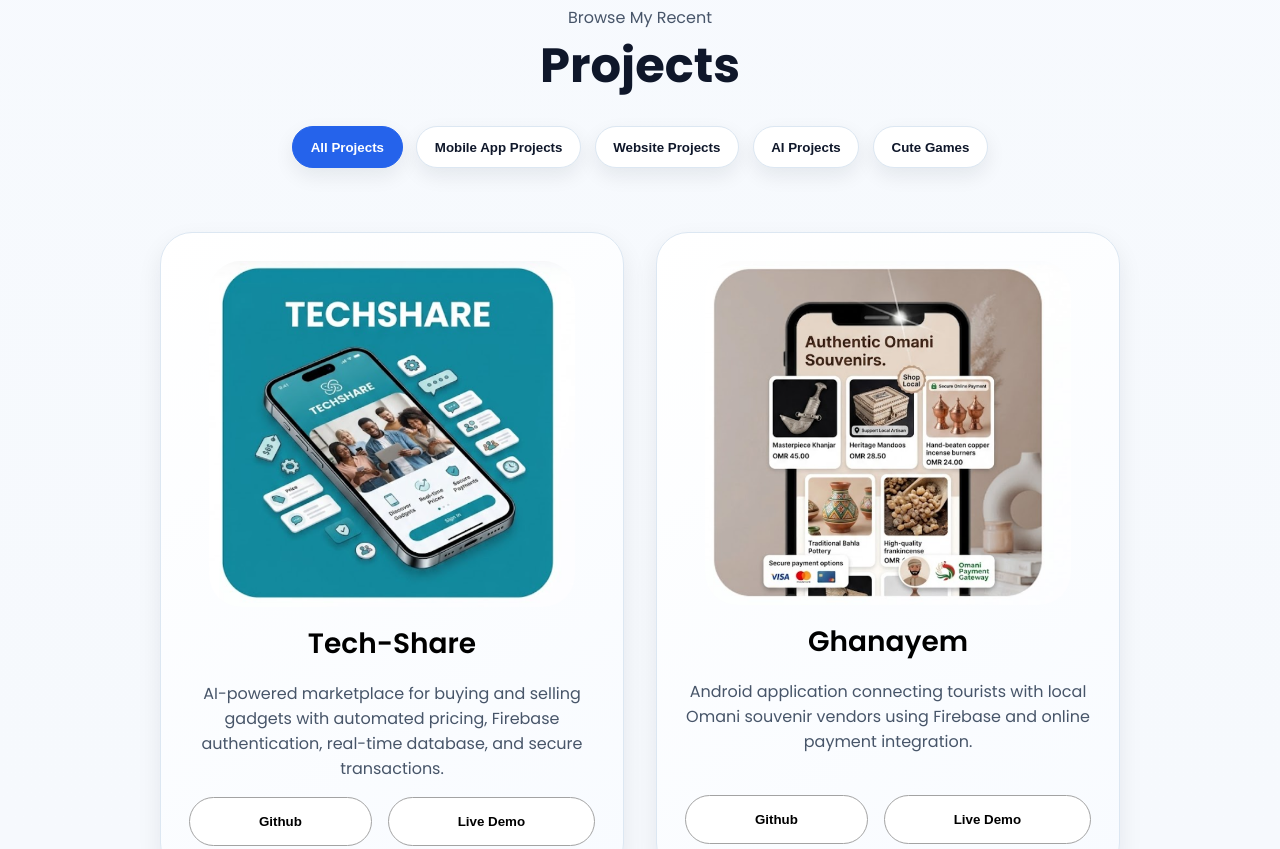
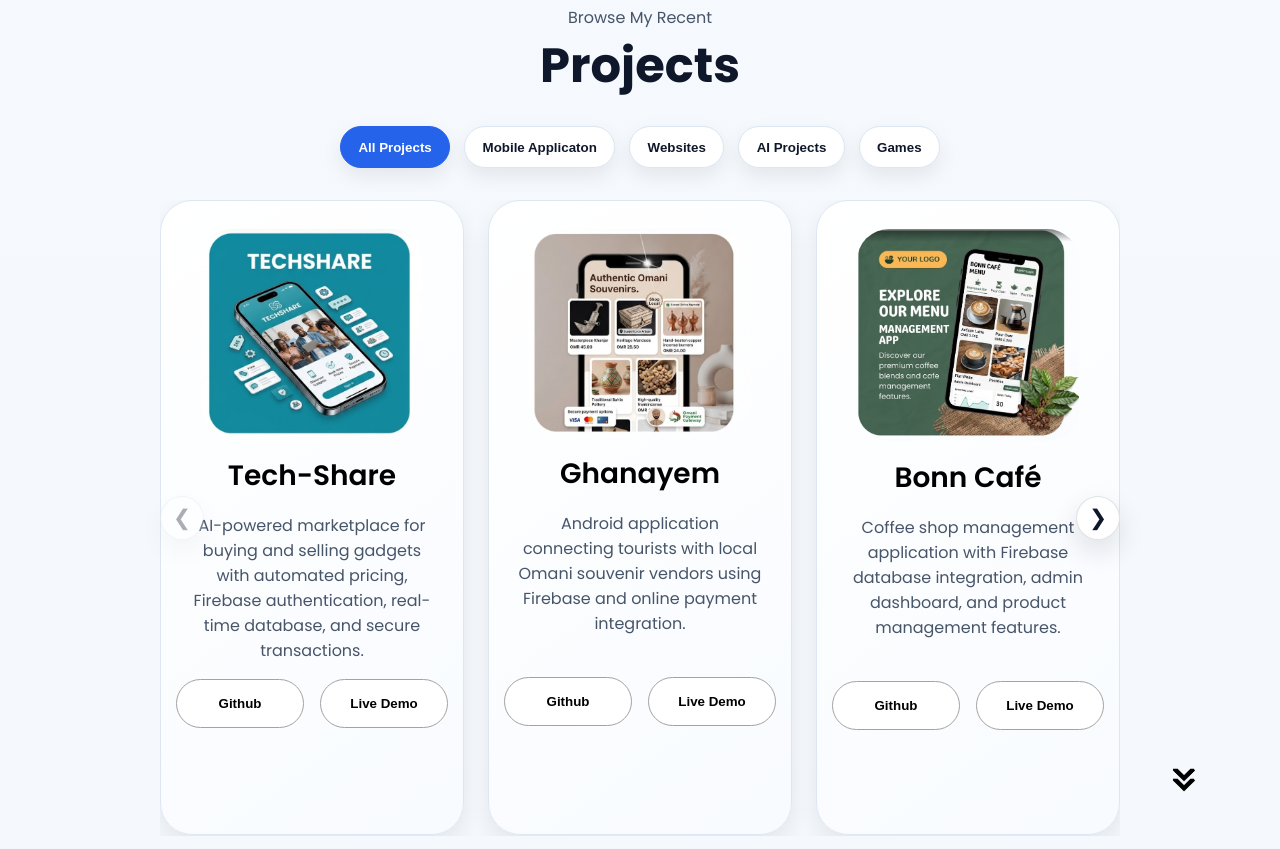
Before and after one commit to Mesumm8/Web_Portfolio, a plain HTML site: page index.html in a window 1280 px wide. Shown: the part 2440-3289 px from the top of the page. Drawn offline with Linux system fonts and the light colour scheme.

Commit message:
project part changes
added a slider view, added some recently done projects.

```diff
--- a/index.html
+++ b/index.html
@@ -233,17 +233,19 @@
         <h1 class="title">Projects</h1>
         <div class="project-filter-bar" role="tablist" aria-label="Project categories">
             <button class="filter-btn active" data-filter="all">All Projects</button>
-            <button class="filter-btn" data-filter="mobile">Mobile App Projects</button>
-            <button class="filter-btn" data-filter="website">Website Projects</button>
+            <button class="filter-btn" data-filter="mobile">Mobile Applicaton</button>
+            <button class="filter-btn" data-filter="website">Websites</button>
             <button class="filter-btn" data-filter="ai">AI Projects</button>
-            <button class="filter-btn" data-filter="games">Cute Games</button>
+            <button class="filter-btn" data-filter="games">Games</button>
         </div>
-        <div class="experience-details-container">
-            <div class="about-containers">
-                <div class="details-container color-container project-card" data-category="website">
-                <div class="article-container">
-                    <img src="./assets/techshare.png" alt="Project 1" class="project-img"/>
-                </div>
+        <div class="project-carousel-wrapper">
+            <button type="button" class="carousel-arrow carousel-prev" id="carousel-prev">&#10094;</button>
+            <div class="project-carousel">
+                <div class="project-carousel-track">
+                    <div class="details-container color-container project-card" data-category="mobile">
+                    <div class="article-container">
+                        <img src="./assets/techshare.png" alt="Project 1" class="project-img"/>
+                    </div>
                 <h2 class="experience-sub-title project-title">Tech-Share</h2>
                 <p class="section__text__p1">AI-powered marketplace for buying and selling gadgets with automated pricing,
                     Firebase authentication, real-time database, and secure transactions.</p>
@@ -277,7 +279,7 @@
                     </button>
                 </div>
                 </div>
-                <div class="details-container color-container project-card" data-category="website">
+                <div class="details-container color-container project-card" data-category="mobile">
                 <div class="article-container">
                     <img src="./assets/bonn.png" alt="Project 3" class="project-img"/>
                 </div>
@@ -354,8 +356,26 @@
                 <div class="article-container">
                     <img src="./assets/project-1.png" alt="Cute game project" class="project-img"/>
                 </div>
+                <h2 class="experience-sub-title project-title">Retro Snake Game</h2>
+                <p class="section__text__p1">A classic, Nokia-inspired 2D Snake game built with HTML5, CSS3, and vanilla JavaScript featuring keyboard controls, progressive speed scaling, score tracking, and dynamic food generation.</p>
+                <div class="btn-container">
+                    <button class="btn btn-color-2 project-btn"
+                    onclick="location.href='https://github.com/Mesumm8/SnakeGame'">
+                        Github
+                    </button>
+                    <button class="btn btn-color-2 project-btn"
+                    onclick="location.href='https://github.com/'">
+                        Live Demo
+                    </button>
+                </div>
+                </div>
+                <div class="details-container color-container project-card" data-category="games">
+                <div class="article-container">
+                    <img src="./assets/project-1.png" alt="Cute game project" class="project-img"/>
+                </div>
                 <h2 class="experience-sub-title project-title">Flappy Bird</h2>
                 <p class="section__text__p1">A cozy arcade-style game concept with cheerful visuals, playful mechanics, and a soft, inviting experience for casual players.</p>
+                <br>
                 <div class="btn-container">
                     <button class="btn btn-color-2 project-btn"
                     onclick="location.href='https://github.com/'">
@@ -367,7 +387,25 @@
                     </button>
                 </div>
                 </div>
+                <div class="details-container color-container project-card" data-category="games">
+                <div class="article-container">
+                    <img src="./assets/project-1.png" alt="Cute game project" class="project-img"/>
+                </div>
+                <h2 class="experience-sub-title project-title">PacMan Game</h2>
+                <p class="section__text__p1">A responsive 2D Pac-Man web game built with HTML5 Canvas and JavaScript, featuring a tilemap-rendered maze, WASD/arrow controls, ghost AI, AABB collisions, and complete state tracking for lives and scores.</p>
+                <div class="btn-container">
+                    <button class="btn btn-color-2 project-btn"
+                    onclick="location.href='https://github.com/Mesumm8/PACKMAN_Game'">
+                        Github
+                    </button>
+                    <button class="btn btn-color-2 project-btn"
+                    onclick="location.href='https://github.com/'">
+                        Live Demo
+                    </button>
+                </div>
+                </div>
             </div>
+            <button type="button" class="carousel-arrow carousel-next" id="carousel-next">&#10095;</button>
         </div>
         <img src="./assets/arrow.png" alt="Arrow icon" class="icon arrow"
         onclick="location.href='./#contact'"/>
--- a/scrips.js
+++ b/scrips.js
@@ -16,6 +16,45 @@
 
 const filterButtons = document.querySelectorAll('.filter-btn');
 const projectCards = document.querySelectorAll('.project-card');
+const carouselTrack = document.querySelector('.project-carousel-track');
+const prevArrow = document.getElementById('carousel-prev');
+const nextArrow = document.getElementById('carousel-next');
+
+let currentPage = 0;
+let visibleCardsPerPage = 3;
+
+function updateVisibleCount() {
+    const width = window.innerWidth;
+    if (width <= 650) {
+        visibleCardsPerPage = 1;
+    } else if (width <= 900) {
+        visibleCardsPerPage = 2;
+    } else {
+        visibleCardsPerPage = 3;
+    }
+}
+
+function getFilteredCards() {
+    return Array.from(projectCards).filter((card) => !card.classList.contains('is-hidden'));
+}
+
+function updateCarousel() {
+    const cards = getFilteredCards();
+    const pageCount = Math.max(1, Math.ceil(cards.length / visibleCardsPerPage));
+    if (currentPage >= pageCount) currentPage = pageCount - 1;
+
+    const slideWidth = carouselTrack.clientWidth / pageCount;
+    const shift = currentPage * slideWidth;
+    carouselTrack.style.transform = `translateX(-${shift}px)`;
+    prevArrow.disabled = currentPage === 0;
+    nextArrow.disabled = currentPage >= pageCount - 1;
+}
+
+function refreshCarousel() {
+    currentPage = 0;
+    updateVisibleCount();
+    updateCarousel();
+}
 
 filterButtons.forEach((button) => {
     button.addEventListener('click', () => {
@@ -23,10 +62,36 @@
         button.classList.add('active');
 
         const filter = button.dataset.filter;
-
         projectCards.forEach((card) => {
             const matches = filter === 'all' || card.dataset.category === filter;
             card.classList.toggle('is-hidden', !matches);
         });
+
+        refreshCarousel();
     });
 });
+
+nextArrow.addEventListener('click', () => {
+    const cards = getFilteredCards();
+    const pageCount = Math.max(1, Math.ceil(cards.length / visibleCardsPerPage));
+    if (currentPage < pageCount - 1) {
+        currentPage += 1;
+        updateCarousel();
+    }
+});
+
+prevArrow.addEventListener('click', () => {
+    if (currentPage > 0) {
+        currentPage -= 1;
+        updateCarousel();
+    }
+});
+
+window.addEventListener('resize', () => {
+    updateVisibleCount();
+    updateCarousel();
+});
+
+window.addEventListener('load', () => {
+    refreshCarousel();
+});
--- a/style.css
+++ b/style.css
@@ -523,6 +523,84 @@
     border-color: var(--primary);
 }
 
+.project-carousel-wrapper {
+    position: relative;
+    width: 100%;
+    max-width: 1120px;
+    margin: 0 auto;
+}
+
+.project-carousel {
+    overflow: hidden;
+    width: 100%;
+}
+
+.project-carousel-track {
+    display: flex;
+    gap: 1.5rem;
+    transition: transform 0.4s ease;
+    will-change: transform;
+    flex-wrap: nowrap;
+}
+
+.project-card {
+    flex: 0 0 calc((100% - 3rem) / 3);
+    min-width: calc((100% - 3rem) / 3);
+    box-sizing: border-box;
+}
+
+.carousel-arrow {
+    width: 44px;
+    height: 44px;
+    border: 1px solid rgba(15, 23, 42, 0.12);
+    background: #ffffff;
+    border-radius: 50%;
+    display: grid;
+    place-items: center;
+    font-size: 1.35rem;
+    color: var(--text);
+    cursor: pointer;
+    box-shadow: 0 12px 28px rgba(15, 23, 42, 0.12);
+    position: absolute;
+    top: 50%;
+    transform: translateY(-50%);
+    z-index: 2;
+}
+
+.carousel-prev {
+    left: 0;
+}
+
+.carousel-next {
+    right: 0;
+}
+
+.carousel-arrow:hover {
+    background: rgba(37, 99, 235, 0.08);
+}
+
+.carousel-arrow:disabled {
+    opacity: 0.35;
+    cursor: not-allowed;
+}
+
+@media screen and (max-width: 900px) {
+    .project-card {
+        flex: 0 0 calc((100% - 1.5rem) / 2);
+        min-width: calc((100% - 1.5rem) / 2);
+    }
+}
+
+@media screen and (max-width: 650px) {
+    .project-carousel-wrapper {
+        gap: 0.5rem;
+    }
+    .project-card {
+        flex: 0 0 100%;
+        min-width: 100%;
+    }
+}
+
 .project-card.is-hidden {
     display: none;
 }
```
